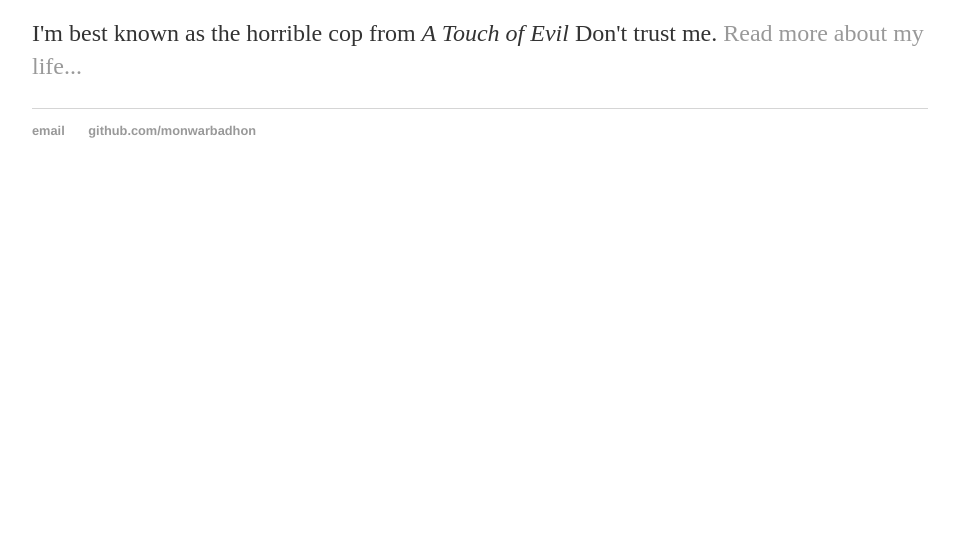
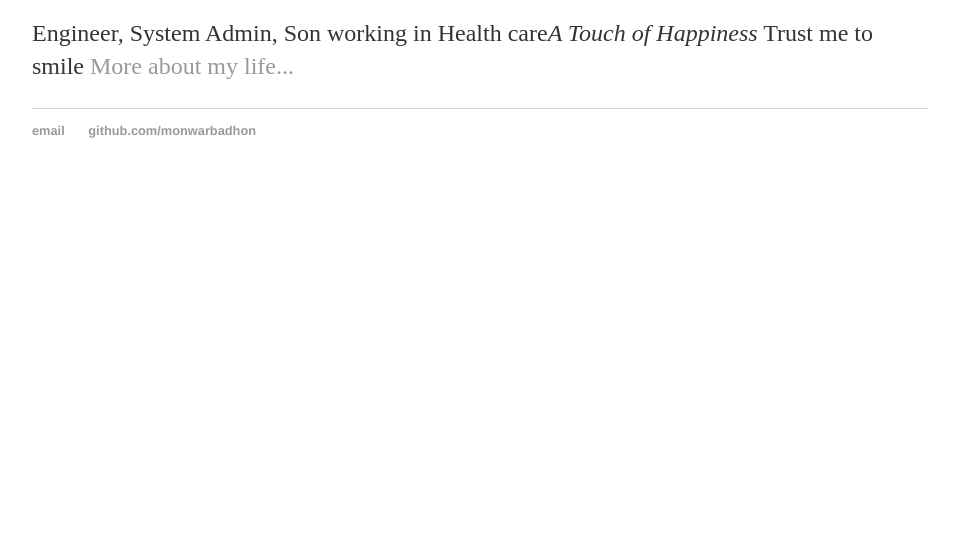
Before and after one commit to monwarbadhon/monwarbadhon.github.io, a plain HTML site: page index.html in a window 1280 px wide. Shown: the part 240-800 px from the top of the page, without its empty margins (160-1119 px from the left). Drawn offline with Linux system fonts and the light colour scheme.

Commit message:
Update index.html

```diff
--- a/index.html
+++ b/index.html
@@ -17,7 +17,7 @@
 		<div class="container">
     		<div class="blurb">
         		<h1>Hi there, I'm Abdul Ahad Monwar Badhon!</h1>
-				<p>I'm best known as the horrible cop from <em>A Touch of Evil</em> Don't trust me. <a href="/about">Read more about my life...</a></p>
+				<p>Engineer, System Admin, Son working in Health care<em>A Touch of Happiness</em> Trust me to smile <a href="/about">More about my life...</a></p>
     		</div><!-- /.blurb -->
 		</div><!-- /.container -->
 		<footer>
```
